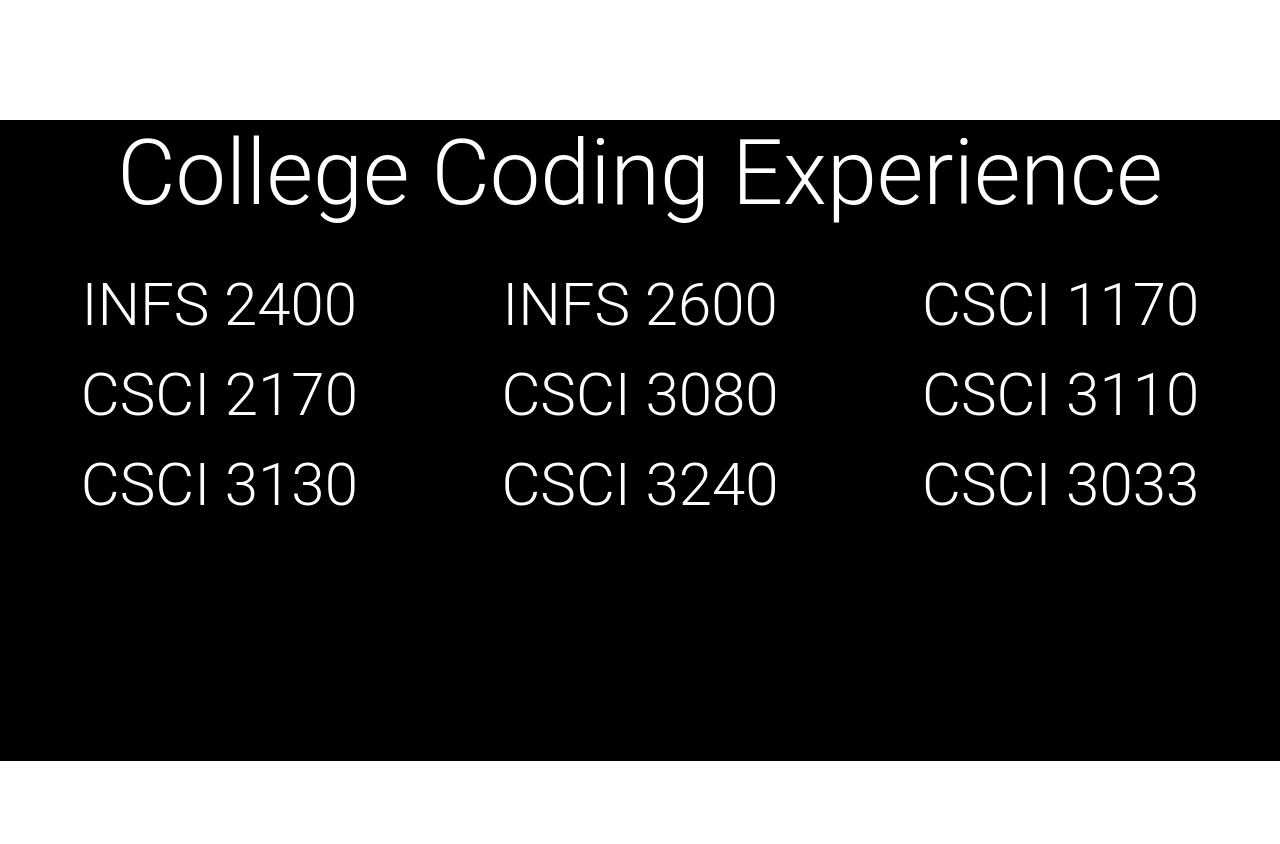
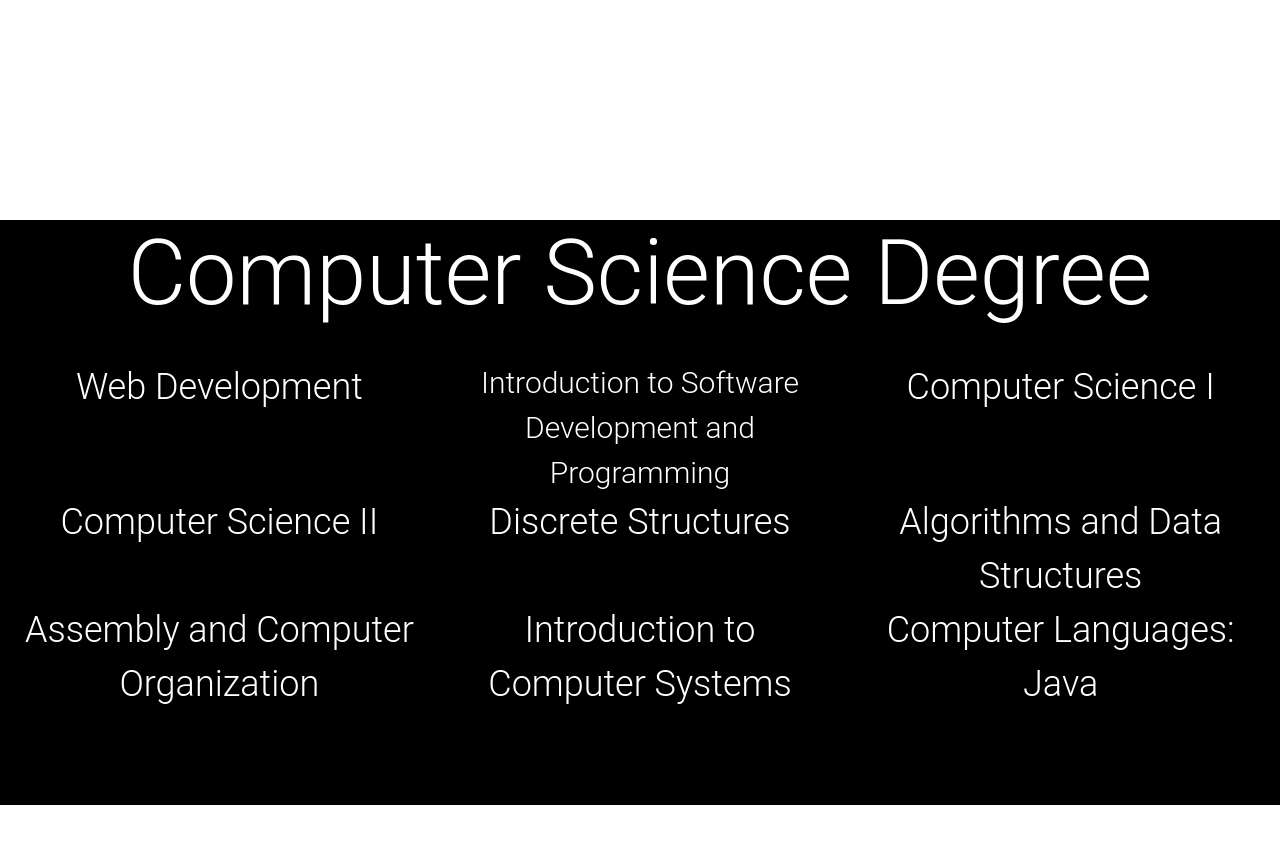
Before and after one commit to wolffPat/wolffPat.github.io, a plain HTML site: page index.html in a window 1280 px wide. Shown: the part 1880-2724 px from the top of the page. Drawn offline with nearby package versions, Linux system fonts and the light colour scheme.

Commit message:
made a clearer version

```diff
--- a/index.html
+++ b/index.html
@@ -24,10 +24,10 @@
 
 </head>
 <body>
-<div class="parallax-window" style="width: 100%; height: 700px;" data-parallax="scroll" data-image-src="./images/nashvilleNight.jpg">
+<div class="parallax-window" style="width: 100%; height: 800px;" data-parallax="scroll" data-image-src="./images/nashvilleNight.jpg">
     <div >
     <div class="animated jackInTheBox">
-    <h1 class="text-center animated bounce slower" style="font-size: 100px;"><a class="LI-simple-link links" style="color: white;" href='https://www.linkedin.com/in/patrick-wolff-39749a198?trk=profile-badge'>Patrick, Wolff</a></h1>
+    <h1 class="text-center animated bounce slower" style="font-size: 100px;"><a class="LI-simple-link links" style="color: white;" href='https://www.linkedin.com/in/patrick-wolff-39749a198?trk=profile-badge'>Patrick Wolff</a></h1>
     </div>
 
         <script type="text/javascript" src="https://platform.linkedin.com/badges/js/profile.js" async defer></script>
@@ -56,20 +56,20 @@
 
         </div><!--end inner div-->
     </div><!--end paralax div-->
-  <div class="parallax-window" style="width: 100%; height: 1425px;" data-parallax="scroll" data-image-src="./images/nashville3.png">
+  <div class="parallax-window" style="width: 100%; height: 1300px;" data-parallax="scroll" data-image-src="./images/nashville3.png">
     <div style="width: 100%; height: 45%; column-span: all; background-color: black; display: table;">
-    <h1 class="text-center text-white" style="font-size: 90px; column-span: all;">College Coding Experience</h1>
-    <div class="row p-4" style="font-size: 60px; column-span: all;">
+    <h1 class="text-center text-white" style="font-size: 90px; column-span: all;">Computer Science Degree</h1>
+    <div class="row p-4" style="font-size: 36px; column-span: all;">
 
-        <div class="col-sm-12 col-md-6 col-lg-4 text-center text-white">INFS 2400</div>
-        <div class="col-sm-12 col-md-6 col-lg-4 text-center text-white">INFS 2600</div>
-        <div class="col-sm-12 col-md-6 col-lg-4 text-center text-white">CSCI 1170</div>
-        <div class="col-sm-12 col-md-6 col-lg-4 text-center text-white">CSCI 2170</div>
-        <div class="col-sm-12 col-md-6 col-lg-4 text-center text-white">CSCI 3080</div>
-        <div class="col-sm-12 col-md-6 col-lg-4 text-center text-white">CSCI 3110</div>
-        <div class="col-sm-12 col-md-6 col-lg-4 text-center text-white">CSCI 3130</div>
-        <div class="col-sm-12 col-md-6 col-lg-4 text-center text-white">CSCI 3240</div>
-        <div class="col-sm-12 col-md-6 col-lg-4 text-center text-white">CSCI 3033</div>
+        <div class="col-sm-12 col-md-6 col-lg-4 text-center text-white">Web Development</div>
+        <div style="font-size: 30px;" class="col-sm-12 col-md-6 col-lg-4 text-center text-white">Introduction to Software Development and Programming</div>
+        <div class="col-sm-12 col-md-6 col-lg-4 text-center text-white">Computer Science I</div>
+        <div class="col-sm-12 col-md-6 col-lg-4 text-center text-white">Computer Science II</div>
+        <div class="col-sm-12 col-md-6 col-lg-4 text-center text-white">Discrete Structures</div>
+        <div class="col-sm-12 col-md-6 col-lg-4 text-center text-white">Algorithms and Data Structures</div>
+        <div class="col-sm-12 col-md-6 col-lg-4 text-center text-white">Assembly and Computer Organization</div>
+        <div class="col-sm-12 col-md-6 col-lg-4 text-center text-white">Introduction to Computer Systems</div>
+        <div class="col-sm-12 col-md-6 col-lg-4 text-center text-white">Computer Languages: Java</div>
 
 
      </div>
```
